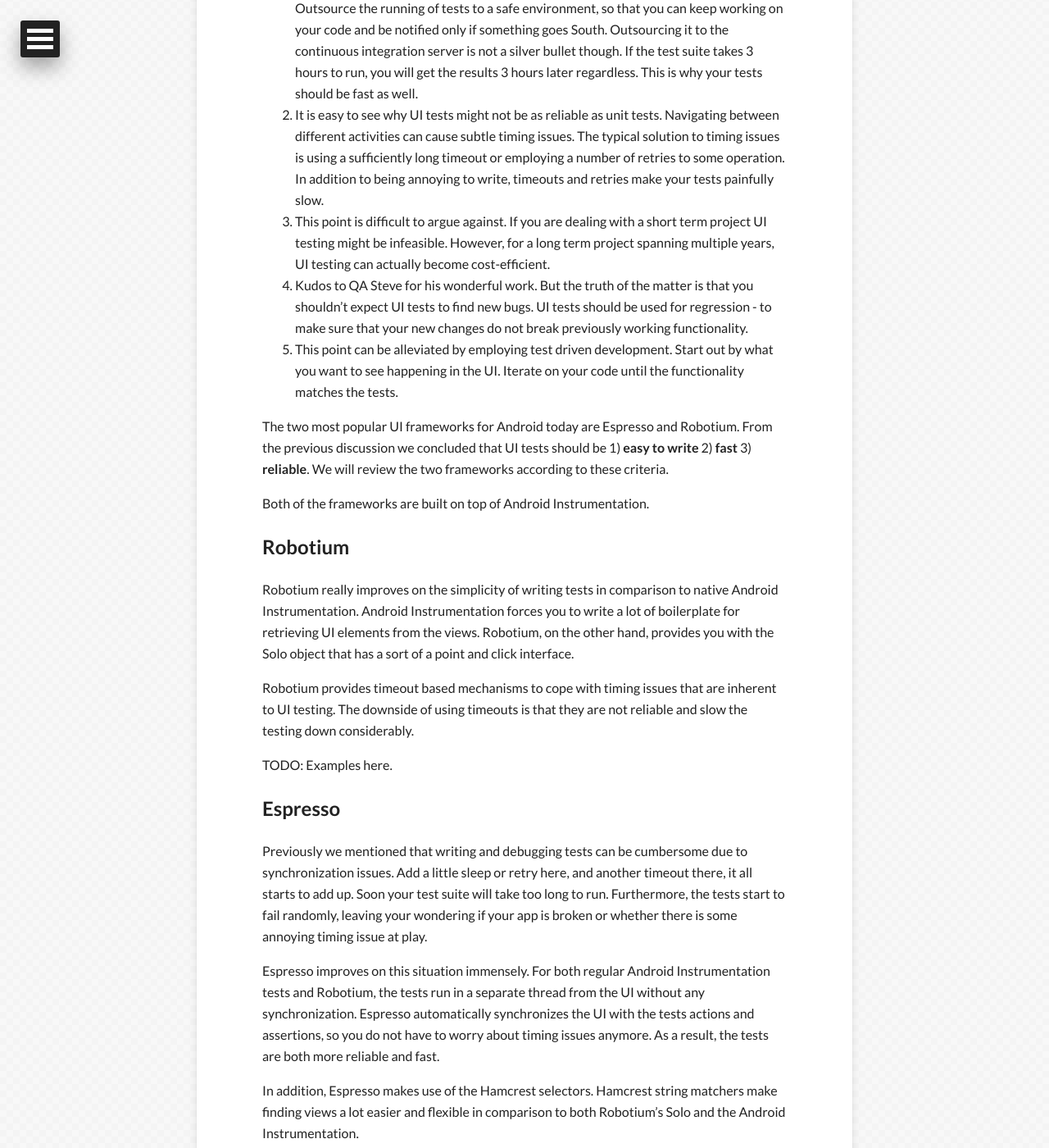
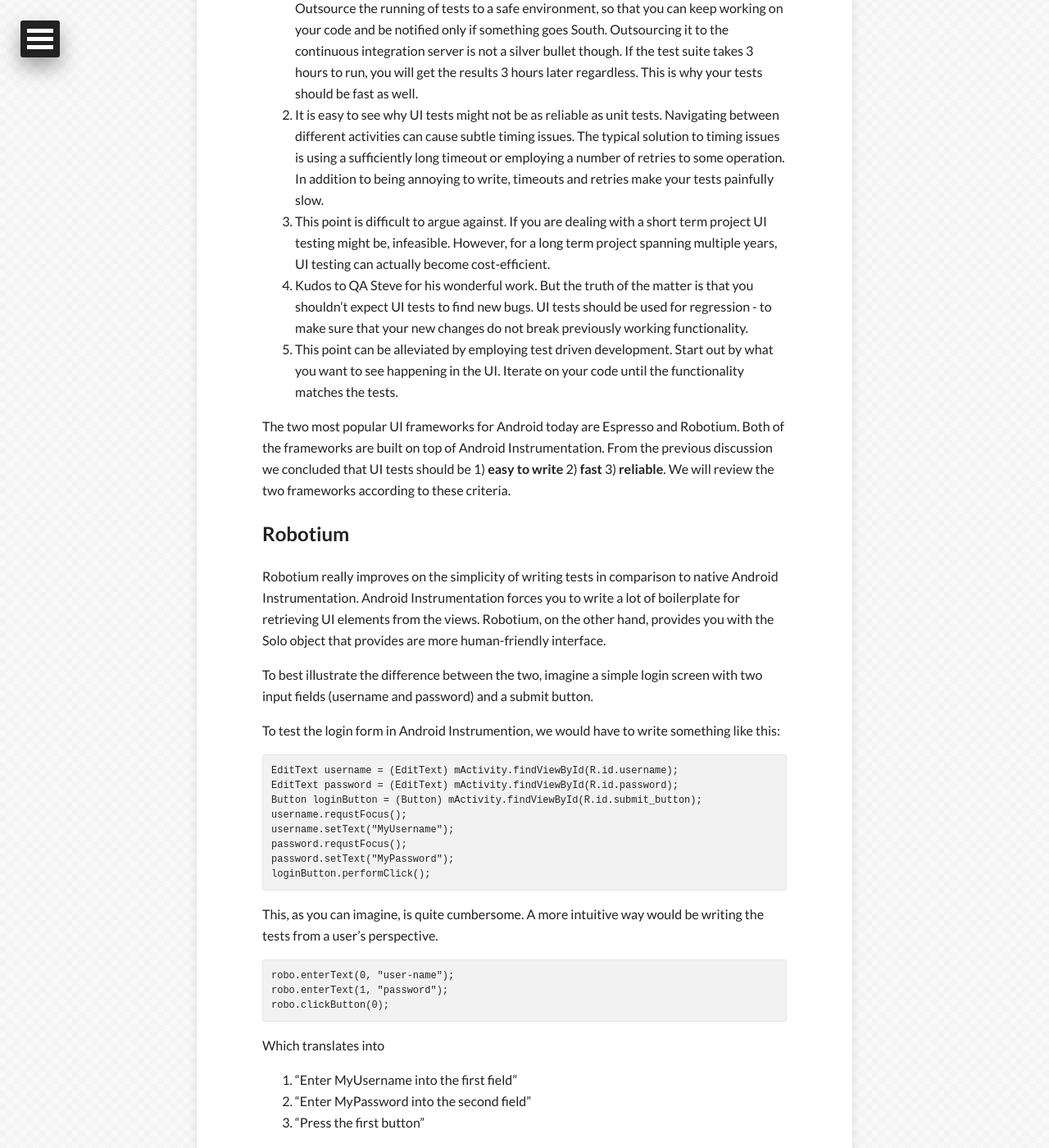
Before and after one commit to GreenhouseCI/blog.greenhouseci.com, a Jekyll site: the page built from _posts/2015-01-12-robotium-and-espresso.md, in a window 1280 px wide and 1400 px high, scrolled down 1014 px. Shown: the whole window at 82% size. Built offline with Jekyll 4.4.1, drawn with Linux system fonts in a browser that asks for light colours; nearby versions of some CDN libraries; comment, search, counter and statistics services are not loaded; some of the changed text lies outside the part shown.

Commit message:
Add code examples for Android Instrumentation, Robotium and Espresso

```diff
--- a/_posts/2015-01-12-robotium-and-espresso.md
+++ b/_posts/2015-01-12-robotium-and-espresso.md
@@ -8,6 +8,7 @@
 ---
 
 UI testing is much like flossing, we all know that it is good for us, but we still, for some reason or another, tend to not do it.
+<!--more-->
 
 We at Greenhouse have compiled a list of common reasons not to test:
 
@@ -24,36 +25,62 @@
 
 1. This is the number one reason why you should be using a CI solution like Greenhouse. Outsource the running of tests to a safe environment, so that you can keep working on your code and be notified only if something goes South. Outsourcing it to the continuous integration server is not a silver bullet though. If the test suite takes 3 hours to run, you will get the results 3 hours later regardless. This is why your tests should be fast as well.
 2. It is easy to see why UI tests might not be as reliable as unit tests. Navigating between different activities can cause subtle timing issues. The typical solution to timing issues is using a sufficiently long timeout or employing a number of retries to some operation. In addition to being annoying to write, timeouts and retries make your tests painfully slow.
-3. This point is difficult to argue against. If you are dealing with a short term project UI testing might be infeasible. However, for a long term project spanning multiple years, UI testing can actually become cost-efficient.
+3. This point is difficult to argue against. If you are dealing with a short term project UI testing might be, infeasible. However, for a long term project spanning multiple years, UI testing can actually become cost-efficient.
 4. Kudos to QA Steve for his wonderful work. But the truth of the matter is that you shouldn't expect UI tests to find new bugs. UI tests should be used for regression - to make sure that your new changes do not break previously working functionality.
 5. This point can be alleviated by employing test driven development. Start out by what you want to see happening in the UI. Iterate on your code until the functionality matches the tests.
 
 
-The two most popular UI frameworks for Android today are Espresso and Robotium. From the previous discussion we concluded that UI tests should be 1) **easy to write** 2) **fast** 3) **reliable**. We will review the two frameworks according to these criteria.
+The two most popular UI frameworks for Android today are Espresso and Robotium. Both of the frameworks are built on top of Android Instrumentation. From the previous discussion we concluded that UI tests should be
+1) **easy to write** 2) **fast** 3) **reliable**.
+We will review the two frameworks according to these criteria.
 
-Both of the frameworks are built on top of Android Instrumentation.
 
 Robotium
 --------
 
 Robotium really improves on the simplicity of writing tests in comparison to native Android Instrumentation.
-Android Instrumentation forces you to write a lot of boilerplate for retrieving UI elements from the views. Robotium, on the other hand, provides you with the Solo object that has a sort of a point and click interface.
+Android Instrumentation forces you to write a lot of boilerplate for retrieving UI elements from the views. Robotium, on the other hand, provides you with the Solo object that provides are more human-friendly interface.
+
+To best illustrate the difference between the two, imagine a simple login screen with two input fields (username and password) and a submit button.
+
+To test the login form in Android Instrumention, we would have to write something like this:
+
+<pre><code>EditText username = (EditText) mActivity.findViewById(R.id.username);
+EditText password = (EditText) mActivity.findViewById(R.id.password);
+Button loginButton = (Button) mActivity.findViewById(R.id.submit_button);
+username.requstFocus();
+username.setText("MyUsername");
+password.requstFocus();
+password.setText("MyPassword");
+loginButton.performClick();</code></pre>
+
+This, as you can imagine, is quite cumbersome. A more intuitive way would be writing the tests from a user's perspective.
+<pre><code>robo.enterText(0, "user-name");
+robo.enterText(1, "password");
+robo.clickButton(0);</code></pre>
+Which translates into
+
+1. "Enter MyUsername into the first field"
+2. "Enter MyPassword into the second field"
+3. "Press the first button"
 
 Robotium provides timeout based mechanisms to cope with timing issues that are inherent to UI testing. The downside of using timeouts is that they are not reliable and slow the testing down considerably.
 
-TODO: Examples here.
 
 Espresso
 --------
 
-Previously we mentioned that writing and debugging tests can be cumbersome due to synchronization issues. Add a little sleep or retry here, and another timeout there, it all starts to add up. Soon your test suite will take too long to run. Furthermore, the tests start to fail randomly, leaving your wondering if your app is broken or whether there is some annoying timing issue at play.
+Previously we mentioned that writing and debugging tests can be cumbersome due to synchronization issues. Add a little sleep or retry here, and another timeout there, it all starts to add up. Soon your test suite will take too long to run. Furthermore, the tests start failing randomly, leaving your wondering whether your app is broken or if there is some annoying timing issue at play.
 
 Espresso improves on this situation immensely. For both regular Android Instrumentation tests and Robotium, the tests run in a separate thread from the UI without any synchronization. Espresso automatically synchronizes the UI with the tests actions and assertions, so you do not have to worry about timing issues anymore. As a result, the tests are both more reliable and fast.
 
 In addition, Espresso makes use of the Hamcrest selectors.
 Hamcrest string matchers make finding views a lot easier and flexible in comparison to both Robotium's Solo and the Android Instrumentation.
 
-TODO: Examples here.
+<pre><code>
+onView(withId(R.id.submit_button)).perform(click()).check(matches(isDisplayed()));</code></pre>
+This following snippet follows where we left off with the login screen example. The snippet, which reads like it is written in some cool functional language, performs a click on the submit button and check if it is displayed after that. The ability to filter and combine different matchers make Espresso very powerful and useful.
+
 
 New features
 ------------
```
Also changed, not shown: other parts of _posts/2015-01-12-robotium-and-espresso.md (+1 -1 lines).
